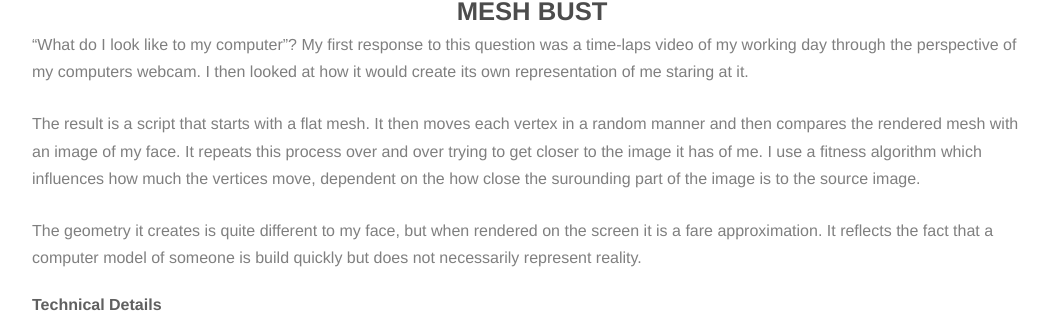
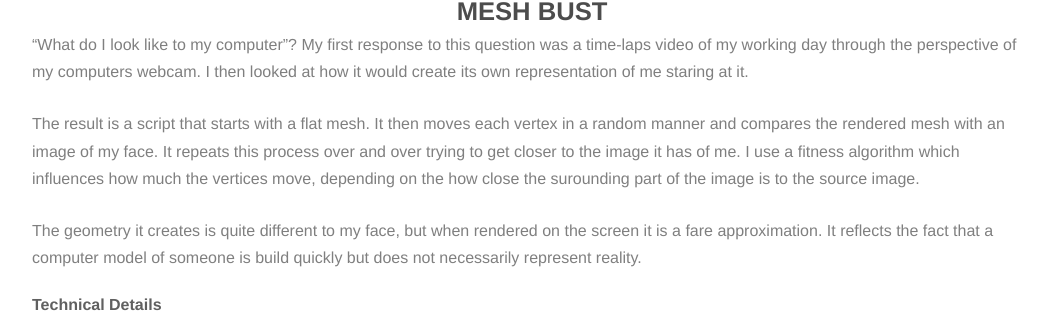
Before and after one commit to onato/onato.github.io, a Jekyll site: the page built from _posts/projects/2011-07-01-mesh-bust.md, in a window 1280 px wide. Shown: the part 342-655 px from the top of the page, without its empty margins (108-1157 px from the left). Built offline with Jekyll 4.4.1, drawn with Linux system fonts in a browser that asks for light colours; nearby versions of some CDN libraries.

Commit message:
* Remove repetition.

```diff
--- a/_posts/projects/2011-07-01-mesh-bust.md
+++ b/_posts/projects/2011-07-01-mesh-bust.md
@@ -17,9 +17,9 @@ slides:
 "What do I look like to my computer"? My first response to this question was a time-laps video of my working day through the perspective of my computers webcam. I then looked at how it would create its own representation of me staring at it.
 
 The result is a script that starts with a flat mesh. It then moves each vertex in a random
-manner and then compares the rendered mesh with an image of my face. It repeats
+manner and compares the rendered mesh with an image of my face. It repeats
 this process over and over trying to get closer to the image it has of me. I use a fitness
-algorithm which influences how much the vertices move, dependent on the how close the surounding part of the image is to the source image.
+algorithm which influences how much the vertices move, depending on the how close the surounding part of the image is to the source image.
 
 The geometry it creates is quite different to my face, but when rendered on the
 screen it is a fare approximation. It reflects the fact that a computer model of
```
